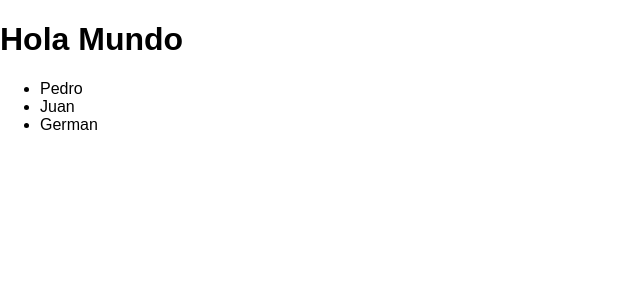
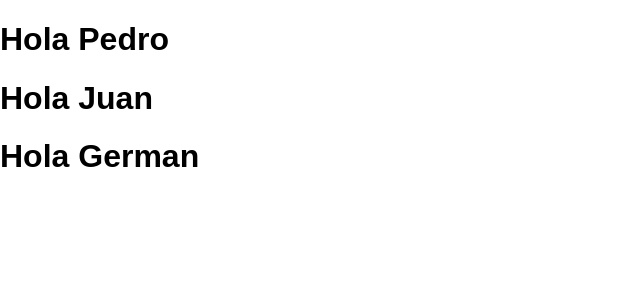
Before and after one commit to danielrpg/reactInit, a React (Create React App) app: page / in a window 1280 px wide. Shown: the top 300 px of the page, without its empty margins (0-640 px from the left). Built offline with nearby package versions, Linux system fonts and the light colour scheme.

Commit message:
Cambios creando componentes

```diff
--- a/src/App.js
+++ b/src/App.js
@@ -1,15 +1,11 @@
 import React, { Component } from "react";
 import "./App.css";
+import Welcome from "./Welcome";
 
 class App extends Component {
   render() {
     const names = ["Pedro", "Juan", "German"];
-    return (
-      <div>
-        <h1>Hola Mundo</h1>
-        <ul>{names.map(name => <li>{name}</li>)}</ul>
-      </div>
-    );
+    return <div>{names.map(name => <Welcome name={name} />)}</div>;
   }
 }
 
--- /dev/null
+++ b/src/Welcome.js
@@ -0,0 +1,5 @@
+import React from "react";
+
+const Welcome = props => <h1>Hola {props.name}</h1>;
+
+export default Welcome;
```
